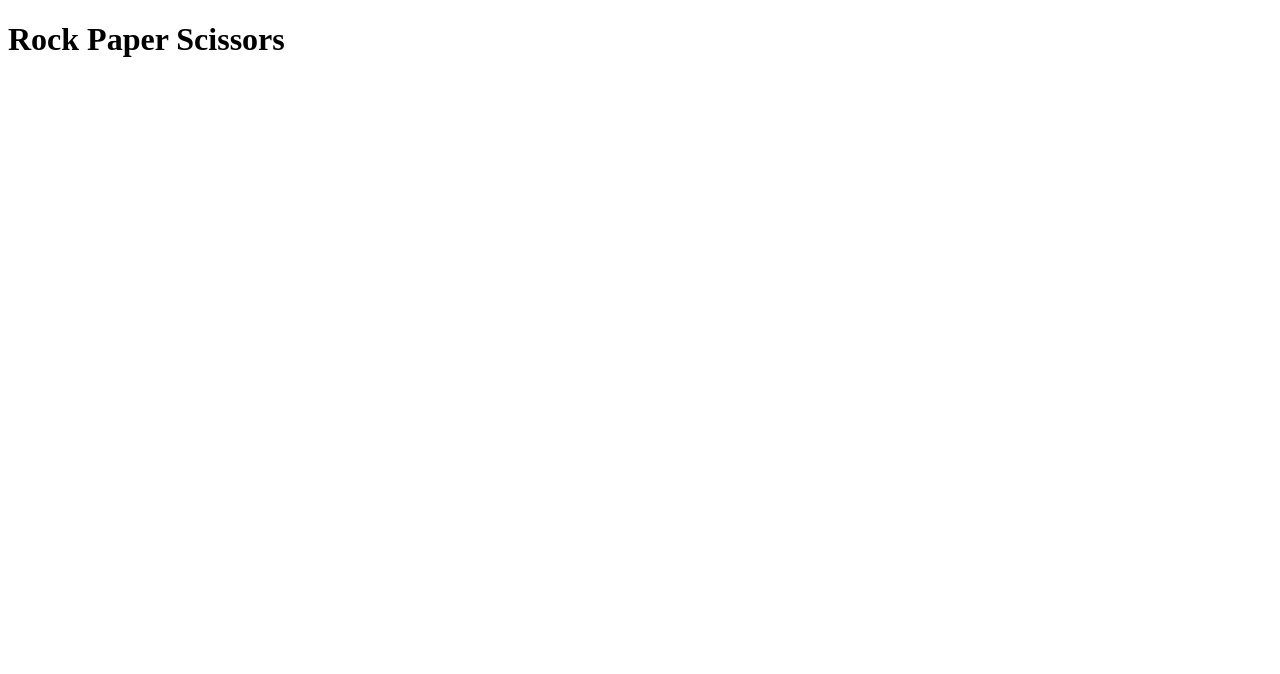
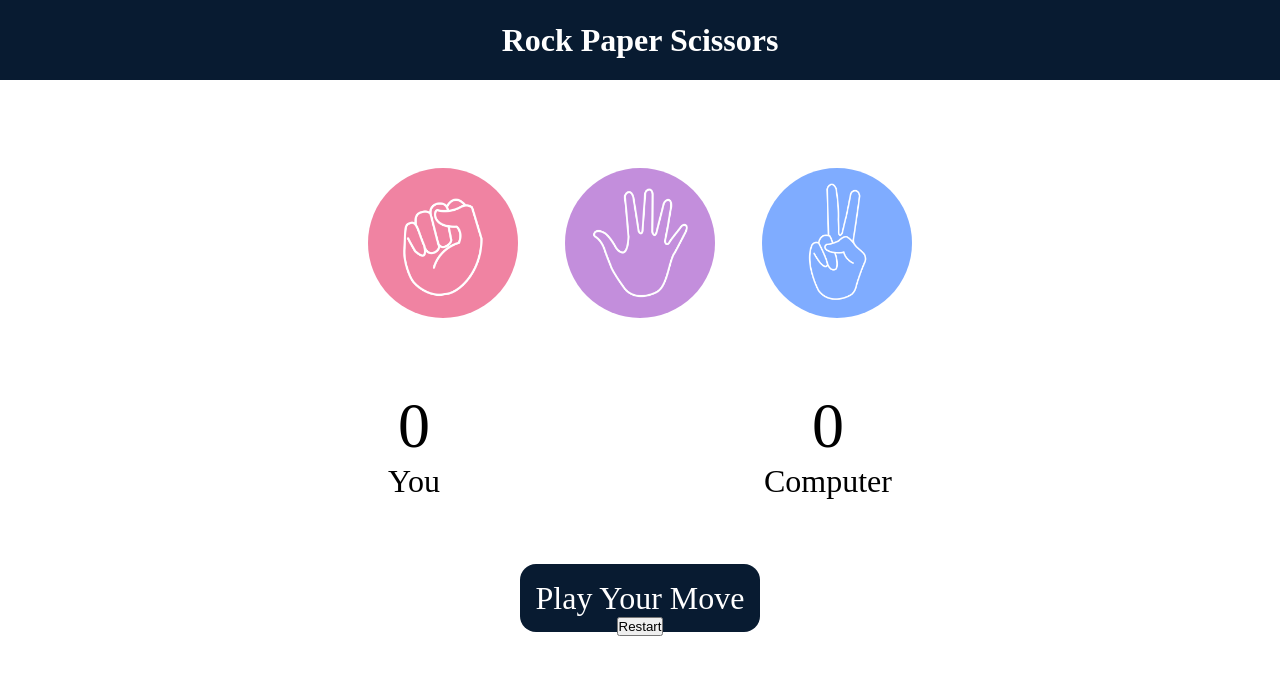
Before and after one commit to rrschauhan07/Rock-Paper-Scissors, a plain HTML site: page index.html in a window 1280 px wide. Drawn offline with Linux system fonts and the light colour scheme.

Commit message:
basic structure

```diff
--- a/index.html
+++ b/index.html
@@ -2,12 +2,41 @@
 <html>
 <head>
     <meta charset="UTF-8" />
+    <title>Rock Paper Scissors Game</title>
     <link rel="stylesheet" href="style.css" />
-    <title>Rock Paper Scissors Game</title>
 </head>
 <body>
 <h1>Rock Paper Scissors</h1>
-<script src="app.js
-"></script>
+<div class="choices">
+    <div class="choice" id="rock">
+        <img src="./images/rock.png" alt="Rock" />
+    </div>
+    <div class="choice" id="paper">
+        <img src="./images/paper.png" alt="Paper" />
+    </div>
+    <div class="choice" id="scissors">
+        <img src="./images/scissors.png" alt="Scissors" />
+    </div>
+</div>
+
+<div class="score-board">
+    <div class="score">
+        <p id="user-score">0</p>
+        <p>You</p>
+    </div>
+    <div class="score">
+        <p id="comp-score">0</p>
+        <p>Computer</p>
+    </div>
+
+</div>
+
+<div class="msg-container">
+    <p id="msg">Play Your Move</p>
+</div>
+
+<button id="restart">Restart</button>
+
+<script src="app.js"></script>
 </body>
 </html>
--- a/style.css
+++ b/style.css
@@ -0,0 +1,68 @@
+* {
+    margin: 0;
+    padding: 0;
+    text-align: center;
+}
+
+
+h1{
+    background-color: #081b31;
+    color: white;
+    height: 5rem;
+    line-height: 5rem;
+}
+
+.choice{
+    height: 165px;
+    width: 165px;
+    border-radius: 50%;
+    display: flex;
+    justify-content: center;
+    align-items: center;
+}
+
+.choice:hover{
+    cursor: pointer;
+    background-color: #081b31;
+}
+
+
+img{
+    height: 150px;
+    width: 150px;
+    object-fit: cover;
+    border-radius: 50%;
+}
+
+.choices{
+    display: flex;
+    justify-content:center;
+    align-items: center;
+    margin-top: 5rem;
+    gap: 2rem;
+}
+
+.score-board{
+    display: flex;
+    justify-content: space-evenly;
+    align-items: center;
+    font-size: 2rem;
+    margin: 4rem;
+}
+
+#user-score, #comp-score{
+ font-size: 4rem;
+}
+
+.msg-container{
+    margin-top: 5rem;
+}
+
+#msg{
+    background-color: #081b31;
+    display: inline;
+    color: white;
+    font-size: 2rem;
+    padding: 1rem;
+    border-radius: 1rem;
+}
```
